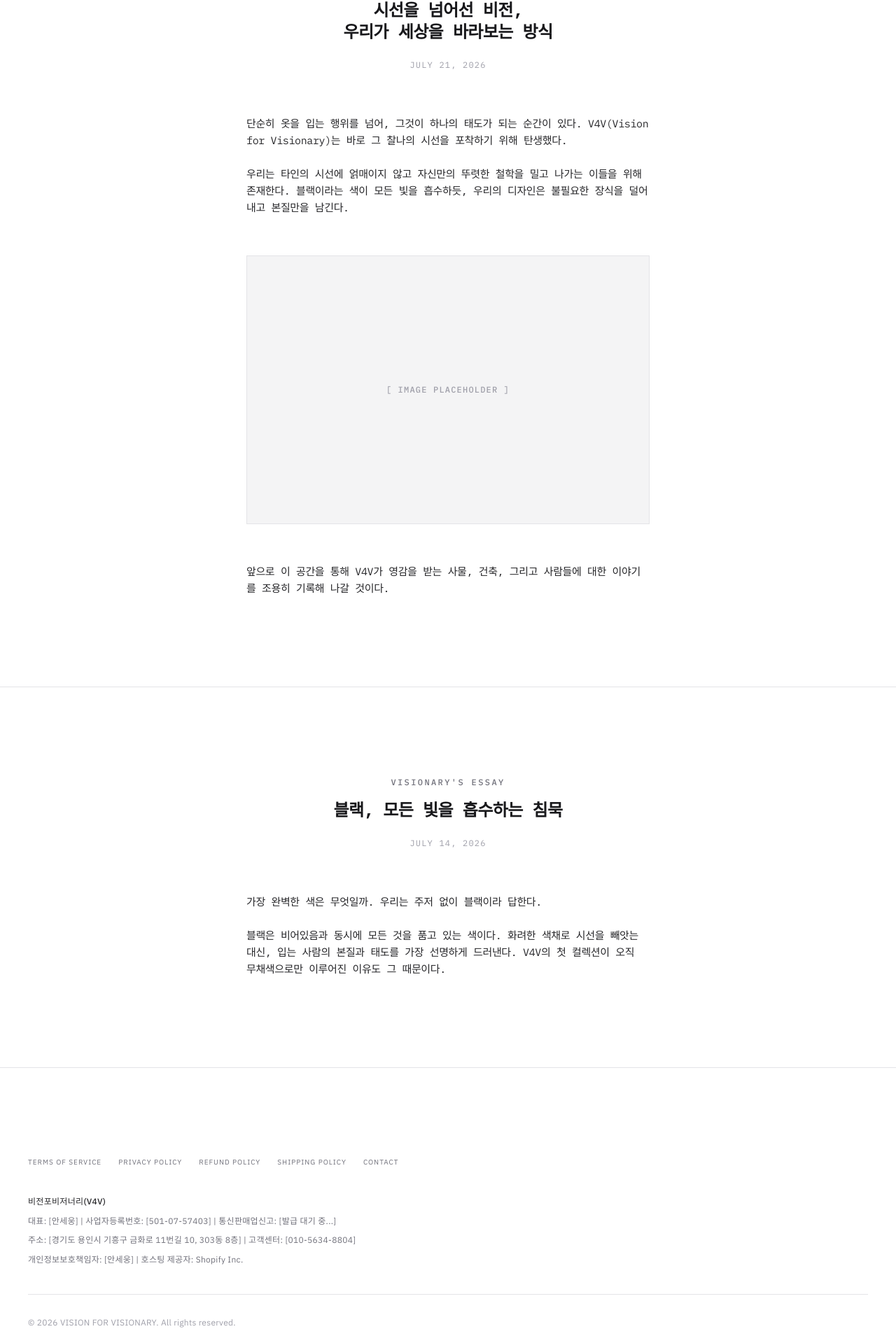
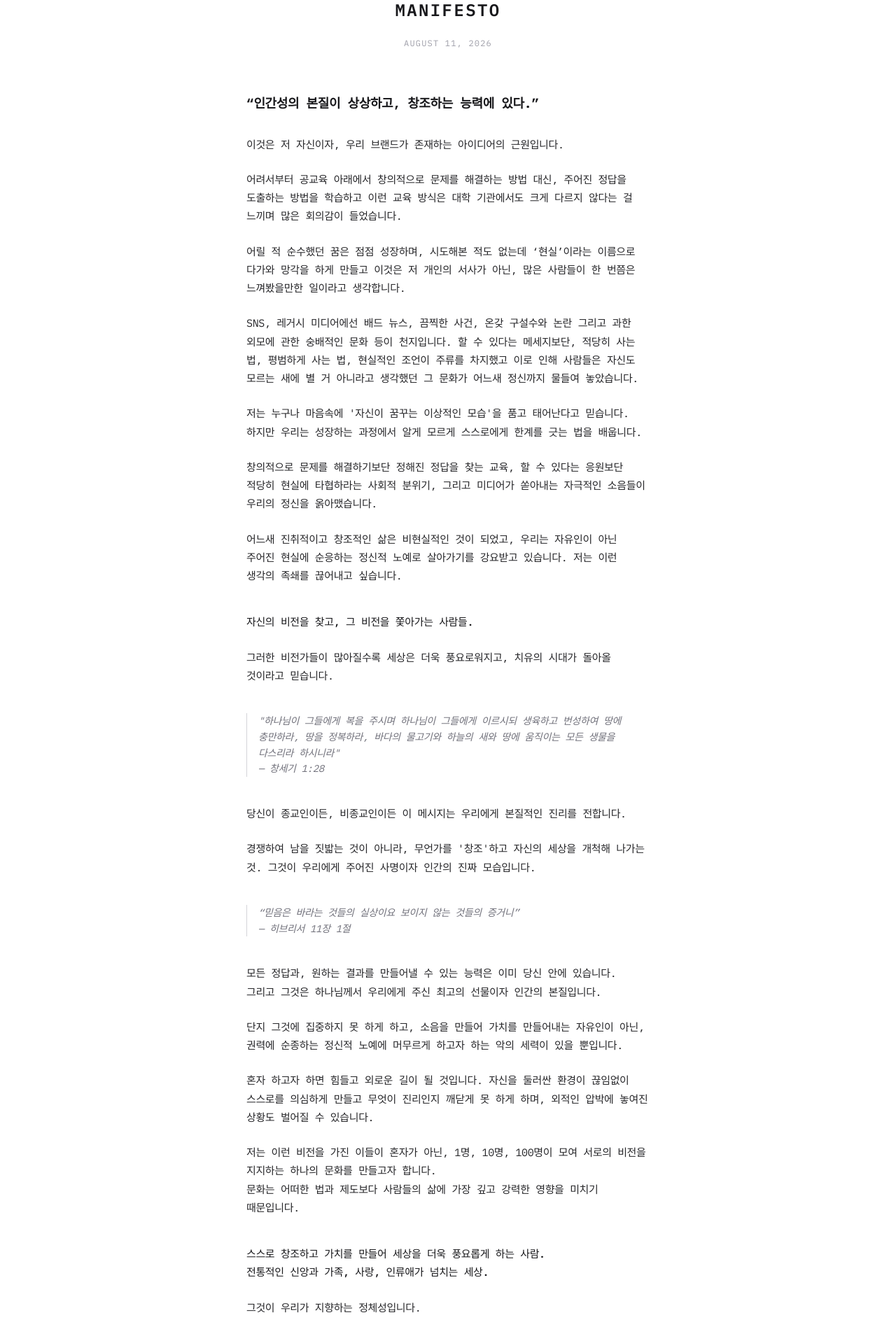
Before and after one commit to teiler202-cmd/v4v-store, a Next.js app: page /essay in a window 1280 px wide. Shown: the part 250-2159 px from the top of the page at 70% size. Built offline with nearby package versions, Linux system fonts and the light colour scheme.

Commit message:
Feat: 에세이 페이지 매니페스토(Manifesto) 콘텐츠 업데이트

```diff
--- a/app/essay/page.tsx
+++ b/app/essay/page.tsx
@@ -2,7 +2,7 @@ import React from 'react';
 import Header from '@/components/Header';
 import { IBM_Plex_Mono } from 'next/font/google';
 
-// 🔥 1. 폰트를 IBM Plex Mono로 통일 (명조체 제거)
+// 🔥 1. 폰트를 IBM Plex Mono로 통일
 const ibm = IBM_Plex_Mono({
   subsets: ['latin'],
   weight: ['400', '500', '600', '700']
@@ -10,45 +10,111 @@ const ibm = IBM_Plex_Mono({
 
 const essays = [
   {
-    id: 2,
-    date: "July 21, 2026",
-    title: "시선을 넘어선 비전,\n우리가 세상을 바라보는 방식",
+    id: 1,
+    date: "August 11, 2026",
+    title: "MANIFESTO",
     content: (
       <>
-        <p>
-          단순히 옷을 입는 행위를 넘어, 그것이 하나의 태도가 되는 순간이 있다.
-          V4V(Vision for Visionary)는 바로 그 찰나의 시선을 포착하기 위해 탄생했다.
-        </p>
-        <p>
-          우리는 타인의 시선에 얽매이지 않고 자신만의 뚜렷한 철학을 밀고 나가는 이들을 위해 존재한다.
-          블랙이라는 색이 모든 빛을 흡수하듯, 우리의 디자인은 불필요한 장식을 덜어내고 본질만을 남긴다.
+        <p className="font-semibold text-base md:text-lg text-zinc-900 pb-2">
+          “인간성의 본질이 상상하고, 창조하는 능력에 있다.”
         </p>
 
-        {/* 화이트 테마에 맞게 이미지 플레이스홀더 색상도 밝은 톤으로 수정 */}
-        <div className="w-full py-8">
-          <div className="w-full h-96 bg-zinc-100 flex items-center justify-center text-zinc-400 text-xs tracking-widest border border-zinc-200 uppercase font-medium">
-            [ Image Placeholder ]
-          </div>
+        <p>
+          이것은 저 자신이자, 우리 브랜드가 존재하는 아이디어의 근원입니다.
+        </p>
+
+        <p>
+          어려서부터 공교육 아래에서 창의적으로 문제를 해결하는 방법 대신, 주어진 정답을 도출하는 방법을 학습하고 이런 교육 방식은 대학 기관에서도 크게 다르지 않다는 걸 느끼며 많은 회의감이 들었습니다.<br />
+        </p>
+
+        <p>
+          어릴 적 순수했던 꿈은 점점 성장하며, 시도해본 적도 없는데 ‘현실’이라는 이름으로 다가와 망각을 하게 만들고 이것은 저 개인의 서사가 아닌, 많은 사람들이 한 번쯤은 느껴봤을만한 일이라고 생각합니다.
+        </p>
+
+        <p>
+          SNS, 레거시 미디어에선 배드 뉴스, 끔찍한 사건, 온갖 구설수와 논란 그리고 과한 외모에 관한 숭배적인 문화 등이 천지입니다. 할 수 있다는 메세지보단, 적당히 사는 법, 평범하게 사는 법, 현실적인 조언이 주류를 차지했고 이로 인해 사람들은 자신도 모르는 새에 별 거 아니라고 생각했던 그 문화가 어느새 정신까지 물들여 놓았습니다.
+        </p>
+
+        <p>
+          저는 누구나 마음속에 '자신이 꿈꾸는 이상적인 모습'을 품고 태어난다고 믿습니다. 하지만 우리는 성장하는 과정에서 알게 모르게 스스로에게 한계를 긋는 법을 배웁니다.
+        </p>
+
+        <p>
+          창의적으로 문제를 해결하기보단 정해진 정답을 찾는 교육, 할 수 있다는 응원보단 적당히 현실에 타협하라는 사회적 분위기, 그리고 미디어가 쏟아내는 자극적인 소음들이 우리의 정신을 옭아맸습니다.
+        </p>
+
+        <p>
+          어느새 진취적이고 창조적인 삶은 비현실적인 것이 되었고, 우리는 자유인이 아닌 주어진 현실에 순응하는 정신적 노예로 살아가기를 강요받고 있습니다. 저는 이런 생각의 족쇄를 끊어내고 싶습니다.
+        </p>
+
+        <p className="font-medium text-zinc-900 pt-4">
+          자신의 비전을 찾고, 그 비전을 쫓아가는 사람들.
+        </p>
+
+        <p>
+          그러한 비전가들이 많아질수록 세상은 더욱 풍요로워지고, 치유의 시대가 돌아올 것이라고 믿습니다.
+        </p>
+
+        <div className="py-4">
+          <p className="italic text-zinc-500 text-xs md:text-sm leading-relaxed border-l border-zinc-300 pl-4">
+            "하나님이 그들에게 복을 주시며 하나님이 그들에게 이르시되 생육하고 번성하여 땅에 충만하라, 땅을 정복하라, 바다의 물고기와 하늘의 새와 땅에 움직이는 모든 생물을 다스리라 하시니라" <br />
+            — 창세기 1:28
+          </p>
         </div>
 
         <p>
-          앞으로 이 공간을 통해 V4V가 영감을 받는 사물, 건축, 그리고 사람들에 대한 이야기를 조용히 기록해 나갈 것이다.
+          당신이 종교인이든, 비종교인이든 이 메시지는 우리에게 본질적인 진리를 전합니다.
         </p>
-      </>
-    )
-  },
-  {
-    id: 1,
-    date: "July 14, 2026",
-    title: "블랙, 모든 빛을 흡수하는 침묵",
-    content: (
-      <>
+
         <p>
-          가장 완벽한 색은 무엇일까. 우리는 주저 없이 블랙이라 답한다.
+          경쟁하여 남을 짓밟는 것이 아니라, 무언가를 '창조'하고 자신의 세상을 개척해 나가는 것. 그것이 우리에게 주어진 사명이자 인간의 진짜 모습입니다.
         </p>
+
+        <div className="py-4">
+          <p className="italic text-zinc-500 text-xs md:text-sm leading-relaxed border-l border-zinc-300 pl-4">
+            “믿음은 바라는 것들의 실상이요 보이지 않는 것들의 증거니” <br />
+            — 히브리서 11장 1절
+          </p>
+        </div>
+
         <p>
-          블랙은 비어있음과 동시에 모든 것을 품고 있는 색이다. 화려한 색채로 시선을 빼앗는 대신, 입는 사람의 본질과 태도를 가장 선명하게 드러낸다. V4V의 첫 컬렉션이 오직 무채색으로만 이루어진 이유도 그 때문이다.
+          모든 정답과, 원하는 결과를 만들어낼 수 있는 능력은 이미 당신 안에 있습니다. 그리고 그것은 하나님께서 우리에게 주신 최고의 선물이자 인간의 본질입니다.
         </p>
+
+        <p>
+          단지 그것에 집중하지 못 하게 하고, 소음을 만들어 가치를 만들어내는 자유인이 아닌, 권력에 순종하는 정신적 노예에 머무르게 하고자 하는 악의 세력이 있을 뿐입니다.
+        </p>
+
+        <p>
+          혼자 하고자 하면 힘들고 외로운 길이 될 것입니다. 자신을 둘러싼 환경이 끊임없이 스스로를 의심하게 만들고 무엇이 진리인지 깨닫게 못 하게 하며, 외적인 압박에 놓여진 상황도 벌어질 수 있습니다.
+        </p>
+
+        <p>
+          저는 이런 비전을 가진 이들이 혼자가 아닌, 1명, 10명, 100명이 모여 서로의 비전을 지지하는 하나의 문화를 만들고자 합니다.<br />
+          문화는 어떠한 법과 제도보다 사람들의 삶에 가장 깊고 강력한 영향을 미치기 때문입니다.
+        </p>
+
+        <p className="font-medium text-zinc-900 pt-4">
+          스스로 창조하고 가치를 만들어 세상을 더욱 풍요롭게 하는 사람.<br />
+          전통적인 신앙과 가족, 사랑, 인류애가 넘치는 세상.
+        </p>
+
+        <p>
+          그것이 우리가 지향하는 정체성입니다.
+        </p>
+
+        <p>
+          VISION FOR VISIONARY는 진리를 믿고 개척해 나가는 비전가들의 문화를 입고, 또 만들어 가겠습니다.
+        </p>
+
+        <p className="font-bold tracking-widest mt-8 text-zinc-900">
+          VISION IN MOTION, PERFORMANCE IN ACTION.
+        </p>
+
+        <div className="mt-16 text-xs text-zinc-400 tracking-widest text-right flex flex-col gap-1 uppercase">
+          <p>— 대표 Seung Ahn.</p>
+          <p className="capitalize">Aug 11, 2026. 한 카페에서.</p>
+        </div>
       </>
     )
   }
@@ -60,14 +126,12 @@ export default function EssayPage() {
       <Header />
 
       <main
-        // 폰트 클래스 적용 및 배경 설정
         className={`min-h-screen bg-white text-zinc-900 flex flex-col items-center ${ibm.className}`}
       >
 
         {essays.map((essay) => (
           <section
             key={essay.id}
-            // 화이트 테마에 맞게 구분선(border)을 옅은 색(zinc-200)으로 변경
             className="w-full px-6 py-24 md:py-32 border-b border-zinc-200 flex flex-col items-center last:border-0"
           >
             {/* 에세이 헤더 */}
@@ -75,8 +139,7 @@ export default function EssayPage() {
               <h1 className="text-[10px] md:text-xs tracking-[0.2em] text-zinc-500 mb-4 uppercase font-medium">
                 visionary's essay
               </h1>
-              {/* 제목: 자간(tracking-tight)과 행간(leading-[1.3])을 좁혀 밀도 높게 연출 */}
-              <h2 className="text-xl md:text-2xl font-semibold tracking-tight leading-[1.3] whitespace-pre-line text-zinc-900">
+              <h2 className="text-xl md:text-2xl font-semibold tracking-[0.1em] leading-[1.3] whitespace-pre-line text-zinc-900 uppercase">
                 {essay.title}
               </h2>
               <p className="text-[10px] md:text-xs tracking-widest text-zinc-400 mt-6 uppercase">
@@ -85,8 +148,7 @@ export default function EssayPage() {
             </div>
 
             {/* 에세이 본문 */}
-            {/* 본문: text-zinc-800으로 짙은 회색 적용, 자간 좁힘, 행간 적절히 조절 */}
-            <article className="max-w-xl w-full text-zinc-800 text-sm md:text-[15px] leading-[1.6] tracking-tight space-y-6 flex flex-col">
+            <article className="max-w-xl w-full text-zinc-800 text-sm md:text-[15px] leading-[1.75] tracking-tight space-y-6 flex flex-col break-keep">
               {essay.content}
             </article>
           </section>
```
